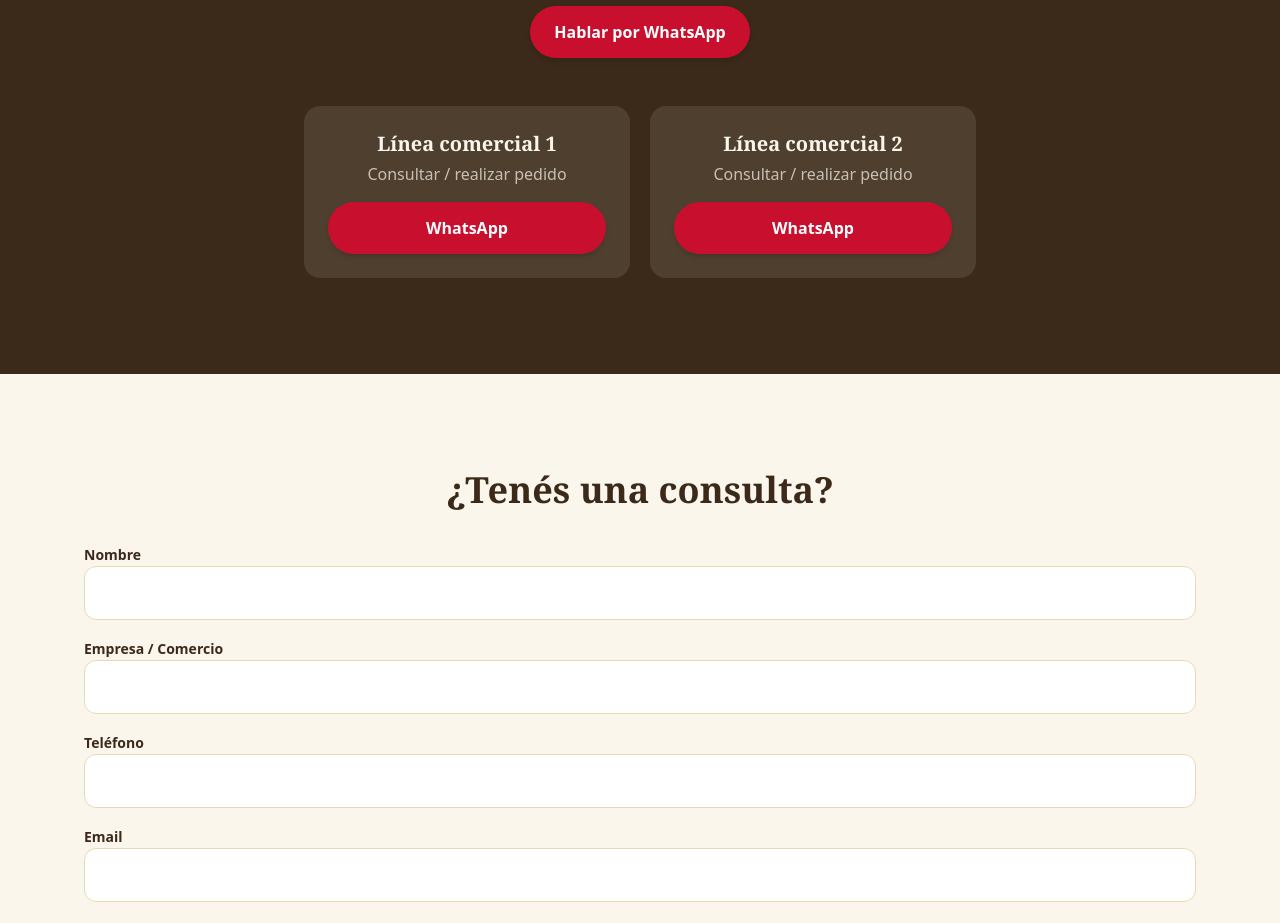
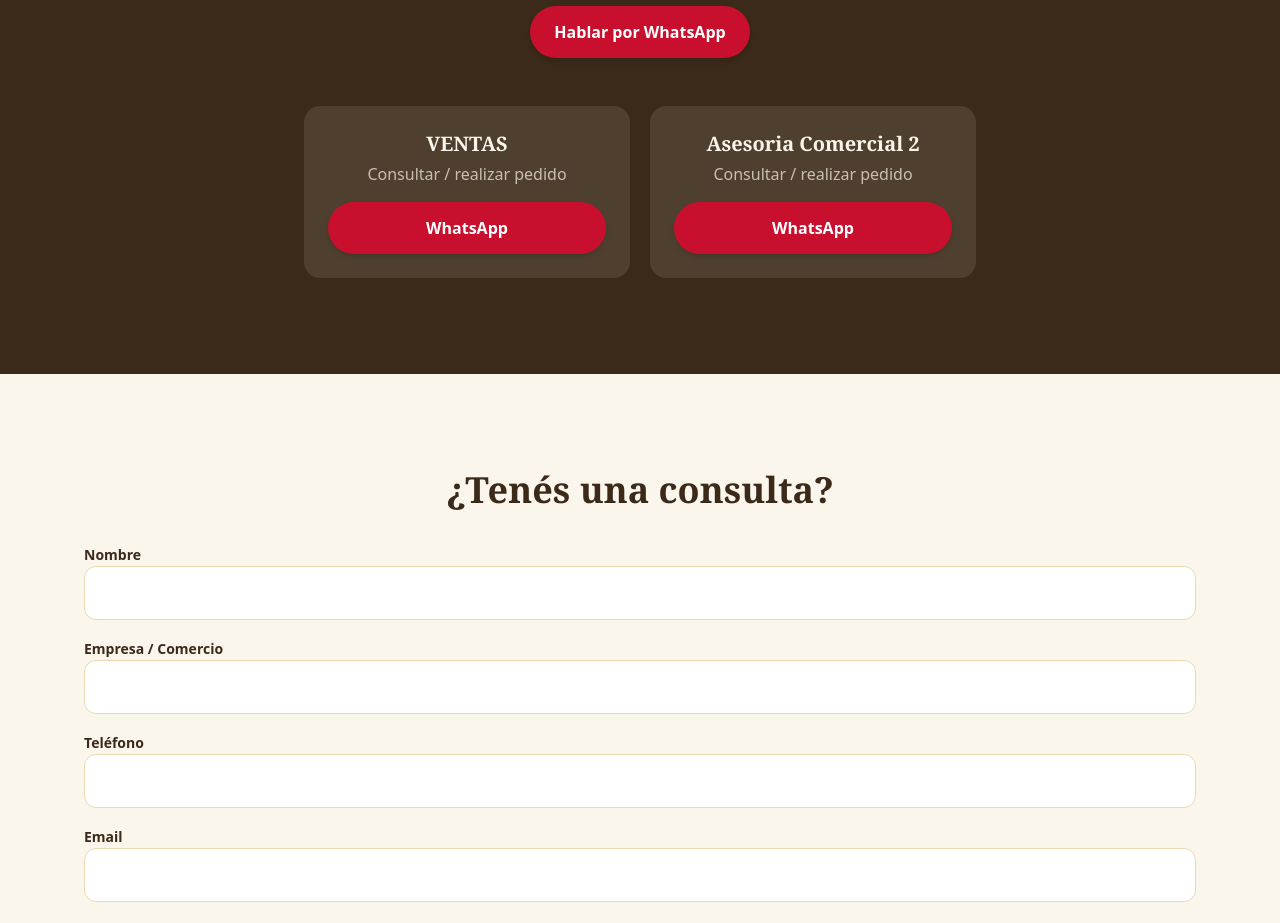
Before and after one commit to Emuinsumos/delmana, a React (Vite) app: page / in a window 1280 px wide. Shown: the part 3940-4863 px from the top of the page. Built offline with nearby package versions, Linux system fonts and the light colour scheme; no server answers.

Commit message:
Update WhatsAppSection lines for sales context

```diff
--- a/src/components/WhatsAppSection.jsx
+++ b/src/components/WhatsAppSection.jsx
@@ -1,6 +1,6 @@
 import { TEXTS, WHATSAPP_1, WHATSAPP_2, waLink } from '../config/site.js'
 export default function WhatsAppSection() {
-  const lines = [['Línea comercial 1', WHATSAPP_1], ['Línea comercial 2', WHATSAPP_2]]
+  const lines = [['VENTAS', WHATSAPP_1], ['Asesoria Comercial 2', WHATSAPP_2]]
   return (
     <section id="pedidos" className="bg-cafe text-crema">
       <div className="section text-center">
```
